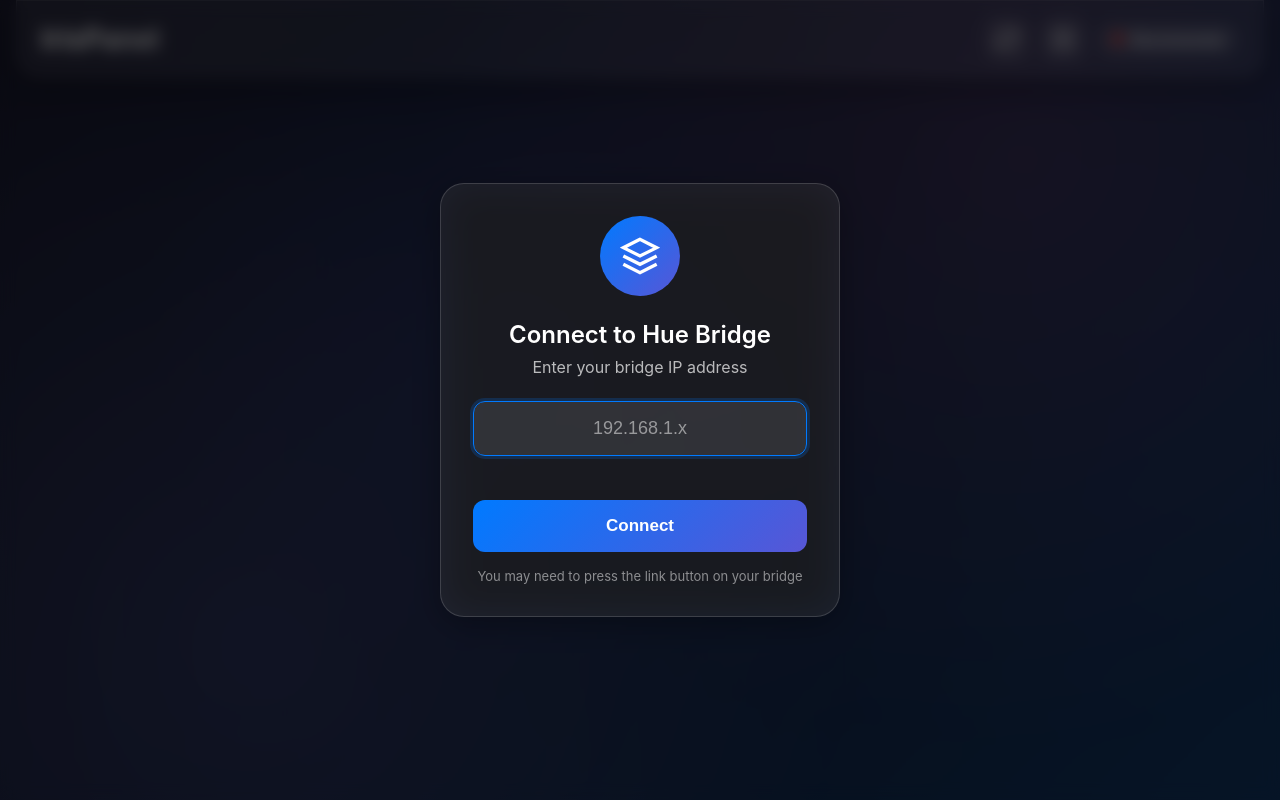
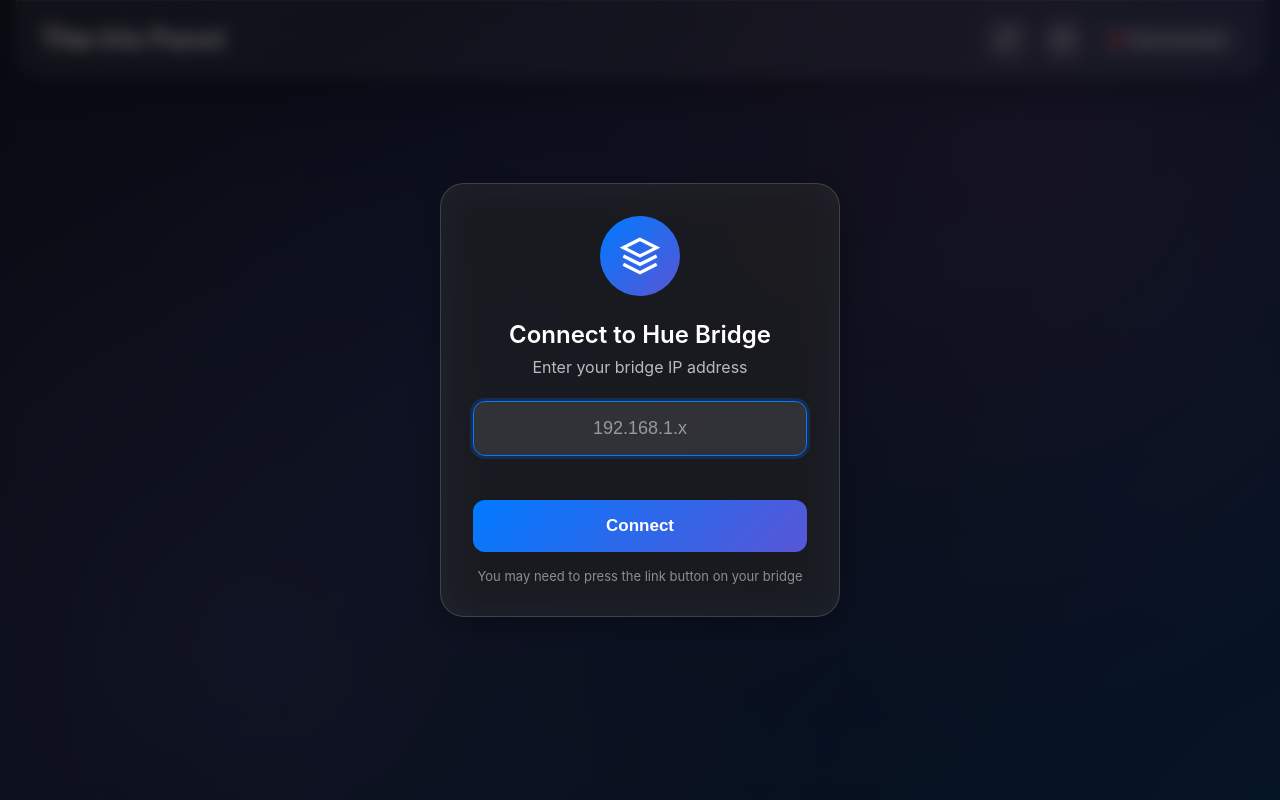
Before and after one commit to genevish/IrisPanel, a Flask app: page / in a window 1280 px wide. Run offline with Flask 3, Linux system fonts and the light colour scheme; some web fonts are replaced.

Commit message:
Rename app to "The Iris Panel"
Co-Authored-By: Claude Opus 4.5 <noreply@anthropic.com>

```diff
--- a/app.py
+++ b/app.py
@@ -1,6 +1,6 @@
 #!/usr/bin/env python3
 """
-IrisPanel Web - Flask backend for Philips Hue control.
+The Iris Panel - Flask backend for Philips Hue control.
 """
 
 from flask import Flask, jsonify, request, render_template
@@ -229,5 +229,5 @@ if __name__ == '__main__':
         except Exception as e:
             print(f"Auto-connect failed: {e}")
 
-    print("Starting IrisPanel Web on http://localhost:5050")
+    print("Starting The Iris Panel on http://localhost:5050")
     app.run(debug=True, host='0.0.0.0', port=5050)
--- a/main.py
+++ b/main.py
@@ -1,6 +1,6 @@
 #!/usr/bin/env python3
 """
-IrisPanel - Philips Hue Touch Control Panel
+The Iris Panel - Philips Hue Touch Control Panel
 A touch-friendly GUI for controlling Philips Hue lights.
 """
 
@@ -798,7 +798,7 @@ class IrisPanelApp:
 
     def __init__(self):
         self.root = tk.Tk()
-        self.root.title("IrisPanel - Hue Control")
+        self.root.title("The Iris Panel")
         self.root.geometry("800x600")
         self.root.configure(bg='#1E1E1E')
         self.root.minsize(600, 400)
@@ -835,7 +835,7 @@ class IrisPanelApp:
         header.pack(fill='x')
         header.pack_propagate(False)
 
-        title = tk.Label(header, text="IrisPanel",
+        title = tk.Label(header, text="The Iris Panel",
                         font=('Helvetica', 28, 'bold'),
                         bg='#2D2D2D', fg='#FFFFFF')
         title.pack(side='left', padx=20, pady=15)
--- a/static/app.js
+++ b/static/app.js
@@ -1,4 +1,4 @@
-// IrisPanel Web - JavaScript Application
+// The Iris Panel - JavaScript Application
 
 const API_BASE = '';
 
--- a/static/style.css
+++ b/static/style.css
@@ -1,4 +1,4 @@
-/* IrisPanel - Apple Home Style CSS */
+/* The Iris Panel - Apple Home Style CSS */
 
 :root {
     --bg-gradient: linear-gradient(135deg, #1a1a2e 0%, #16213e 50%, #0f3460 100%);
--- a/templates/index.html
+++ b/templates/index.html
@@ -3,7 +3,7 @@
 <head>
     <meta charset="UTF-8">
     <meta name="viewport" content="width=device-width, initial-scale=1.0, user-scalable=no">
-    <title>IrisPanel</title>
+    <title>The Iris Panel</title>
     <link rel="stylesheet" href="/static/style.css">
     <link rel="preconnect" href="https://fonts.googleapis.com">
     <link rel="preconnect" href="https://fonts.gstatic.com" crossorigin>
@@ -36,7 +36,7 @@
         <!-- Main Header -->
         <header class="header glass">
             <div class="header-content">
-                <h1>IrisPanel</h1>
+                <h1>The Iris Panel</h1>
                 <div class="header-actions">
                     <button id="refresh-btn" class="icon-btn" title="Refresh">
                         <svg viewBox="0 0 24 24" fill="none" stroke="currentColor" stroke-width="2">
```
